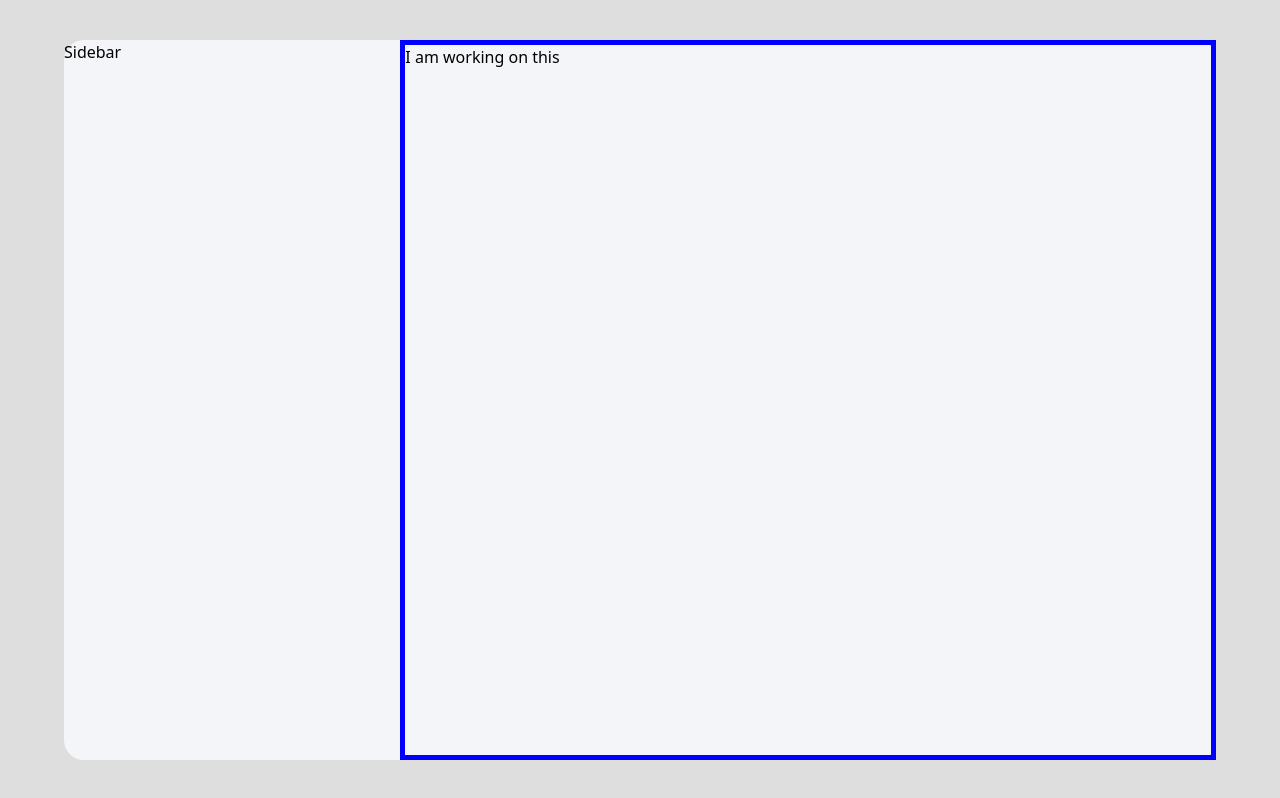
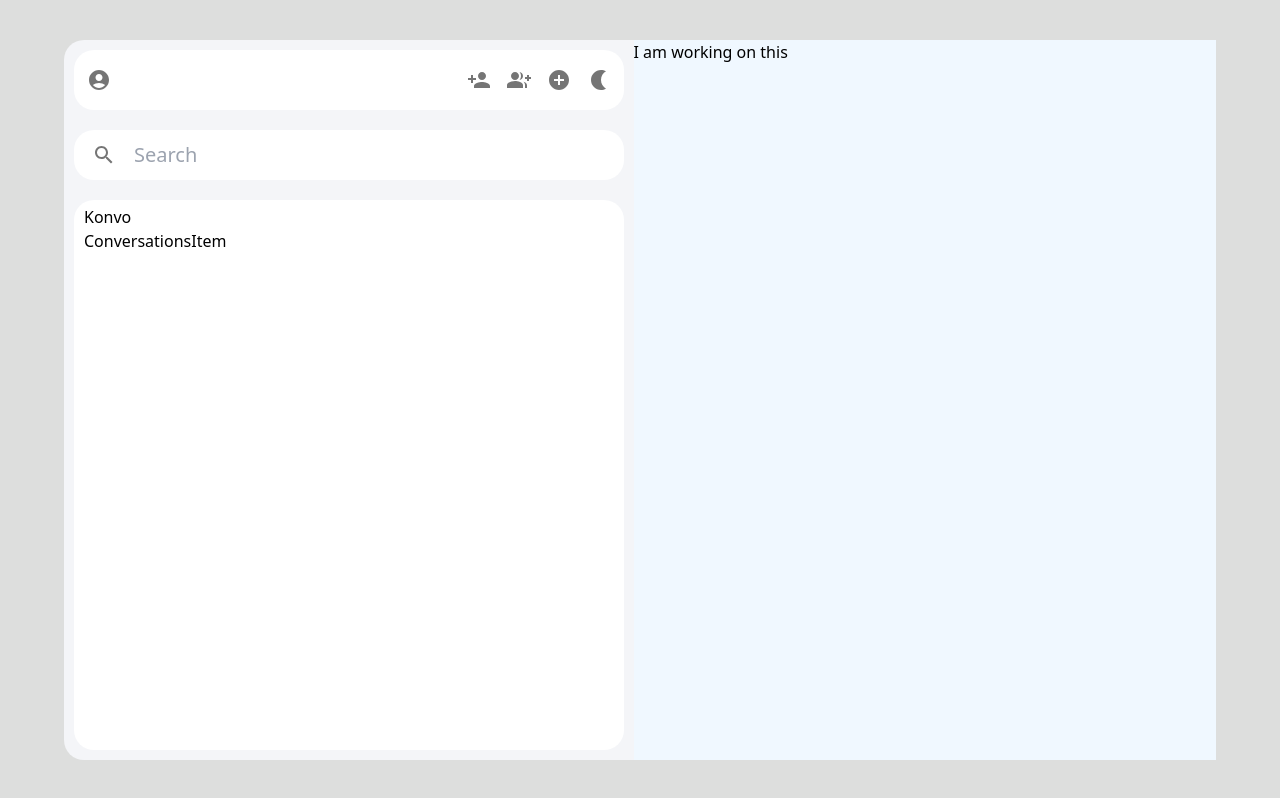
Before and after one commit to rohnkhatri/Konvo, a React (Vite) app: page / in a window 1280 px wide. Built offline with nearby package versions, Linux system fonts and the light colour scheme.

Commit message:
enhanced sidebar

```diff
--- a/package.json
+++ b/package.json
@@ -10,6 +10,10 @@
     "preview": "vite preview"
   },
   "dependencies": {
+    "@emotion/react": "^11.13.0",
+    "@emotion/styled": "^11.13.0",
+    "@mui/icons-material": "^5.16.6",
+    "@mui/material": "^5.16.6",
     "react": "^18.3.1",
     "react-dom": "^18.3.1"
   },
--- /dev/null
+++ b/src/components/ConversationsItem.jsx
@@ -0,0 +1,9 @@
+import React from 'react'
+
+function ConversationsItem() {
+  return (
+    <div>ConversationsItem</div>
+  )
+}
+
+export default ConversationsItem
--- a/src/components/Sidebar.jsx
+++ b/src/components/Sidebar.jsx
@@ -1,8 +1,37 @@
 import React from 'react'
 import './myStyles.css';
+import AccountCircleIcon from '@mui/icons-material/AccountCircle';
+import { IconButton } from '@mui/material';
+import GroupAddIcon from '@mui/icons-material/GroupAdd';
+import PersonAddIcon from '@mui/icons-material/PersonAdd';
+import AddCircleIcon from '@mui/icons-material/AddCircle';
+import NightlightIcon from '@mui/icons-material/Nightlight';
+import SearchIcon from '@mui/icons-material/Search';
+import ConversationsItem from './ConversationsItem';
+
 function Sidebar() {
   return (
-    <div className='sidebar-container'>Sidebar</div>
+    <div className='sidebar-container'>
+      <div className='sb-header'>
+        <div>
+       <IconButton> <AccountCircleIcon/> </IconButton>
+       </div>
+
+       <div>
+       <IconButton> <PersonAddIcon/> </IconButton>
+       <IconButton> <GroupAddIcon/> </IconButton>
+       <IconButton> <AddCircleIcon/> </IconButton>
+       <IconButton> <NightlightIcon/> </IconButton>
+       </div>
+      </div>
+      <div className='sb-search'>
+        <IconButton><SearchIcon/></IconButton>
+        <input className='search-box' type="text" placeholder='Search' />
+      </div>
+      <div className='sb-conversations'>Konvo
+        <ConversationsItem/>
+      </div>
+    </div>
   )
 }
 
--- a/src/components/myStyles.css
+++ b/src/components/myStyles.css
@@ -7,11 +7,40 @@
 }
 .sidebar-container{
     flex-grow: 0.3;
-    /* border: 5px solid red; */
+    display: flex;
+    flex-direction: column;
 }
 .workArea-container{
     flex-grow: 0.7;
-    border: 5px solid blue;
-
+    background-color: aliceblue;
+}
+.sb-header{
+    background-color: white;
+    border-radius: 20px;
+    padding: 10px 5px;
+    margin: 10px;
+    display: flex;
+    justify-content: space-between;
+}
+.sb-search{
+    background-color: white;
+    border-radius: 20px;
+    padding: 5px 10px;
+    margin: 10px;
+    display: flex;
+    align-items: center;
+}
+.search-box{
+    outline-width: 0;
+    border: none;
+    font-size: 1.25rem;
+    margin-left: 10px;
+}
+.sb-conversations{
+    background-color: white;
+    border-radius: 20px;
+    padding: 5px 10px;
+    margin: 10px;
+    flex: 1;
 
 }
```
Also changed, not shown: 1 other file (tests, documents, lock files or other folders).
